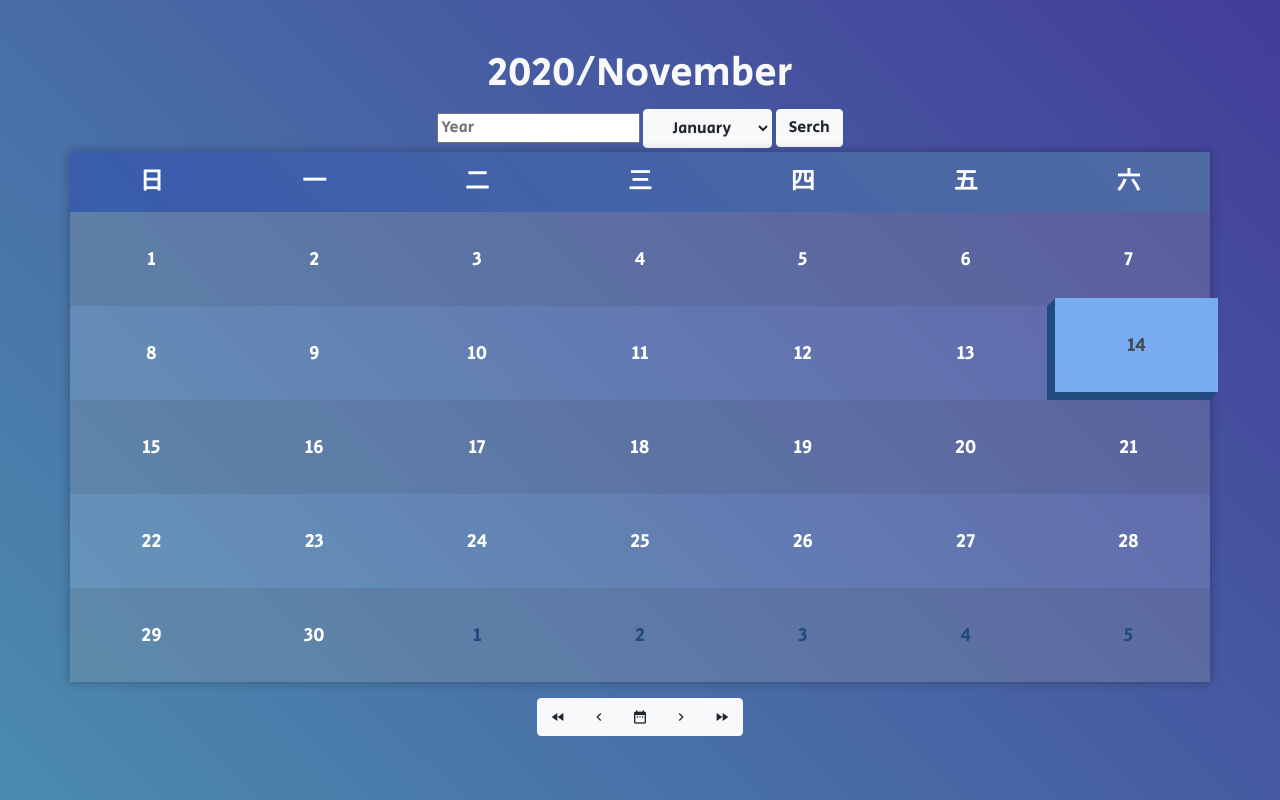
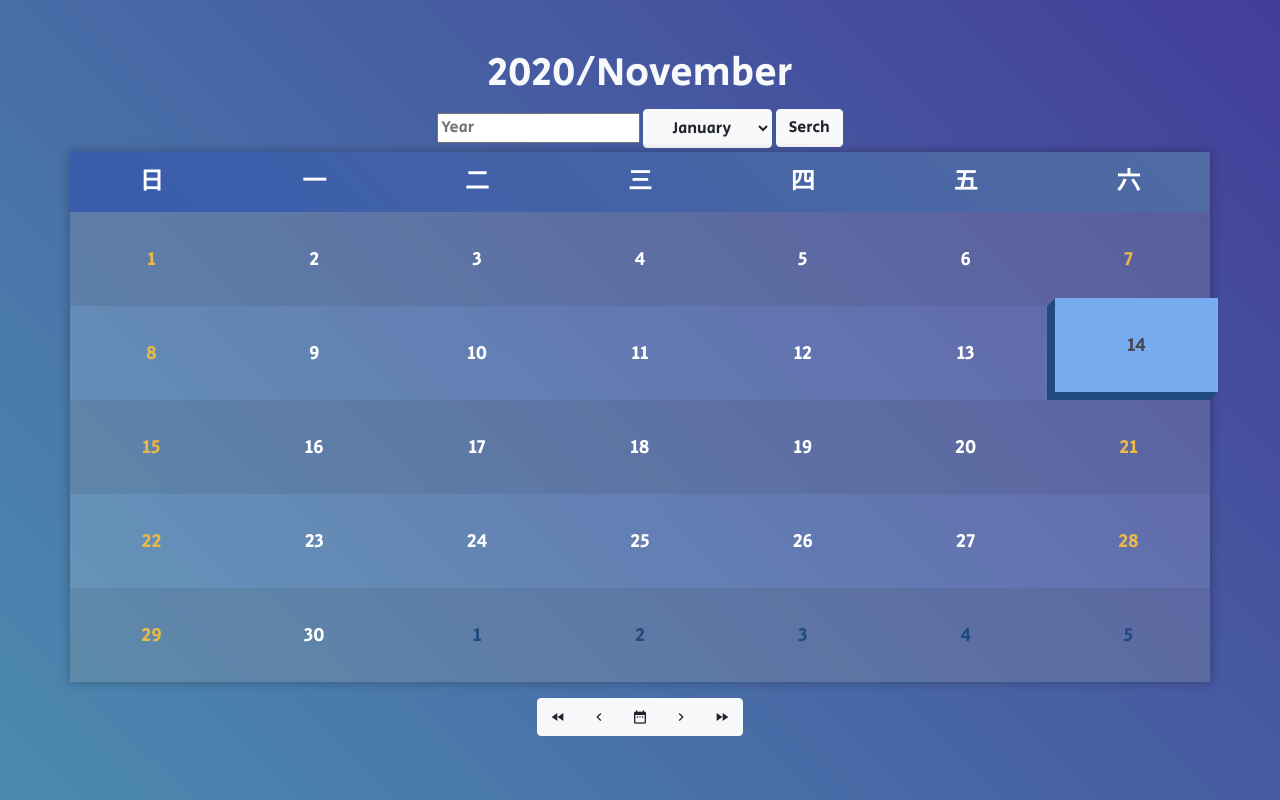
Before and after one commit to wdaweb/perpetual_calendar-ts04670223, a PHP site: page /calendar-my.php in a window 1280 px wide. Run offline with PHP 8.4, Linux system fonts and the light colour scheme.

Commit message:
修改樣式

```diff
--- a/calendar-my.php
+++ b/calendar-my.php
@@ -38,6 +38,9 @@
   {
     font-size: 1.5rem;
     color: #ffffff;
+  }
+  td:nth-child(6n+1){
+    color:#e8b84a;
   }
   td {
     position: relative;
```
